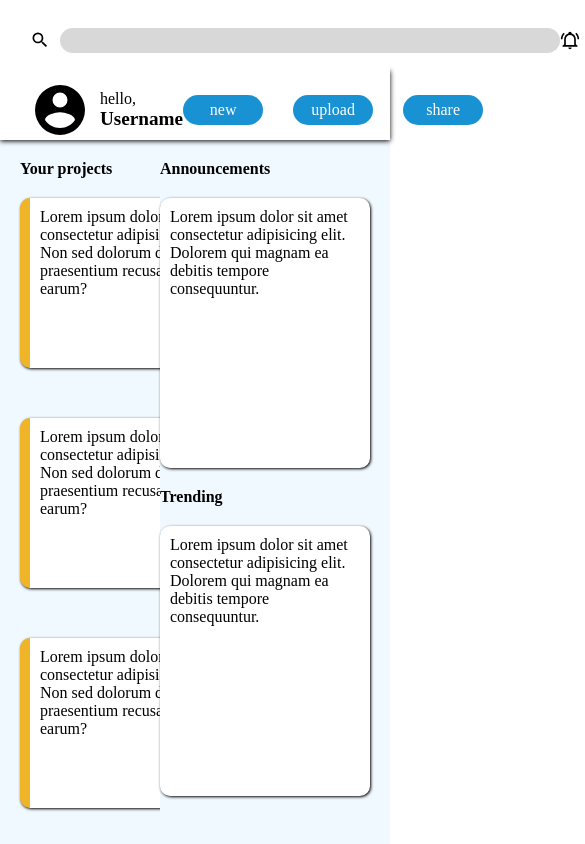
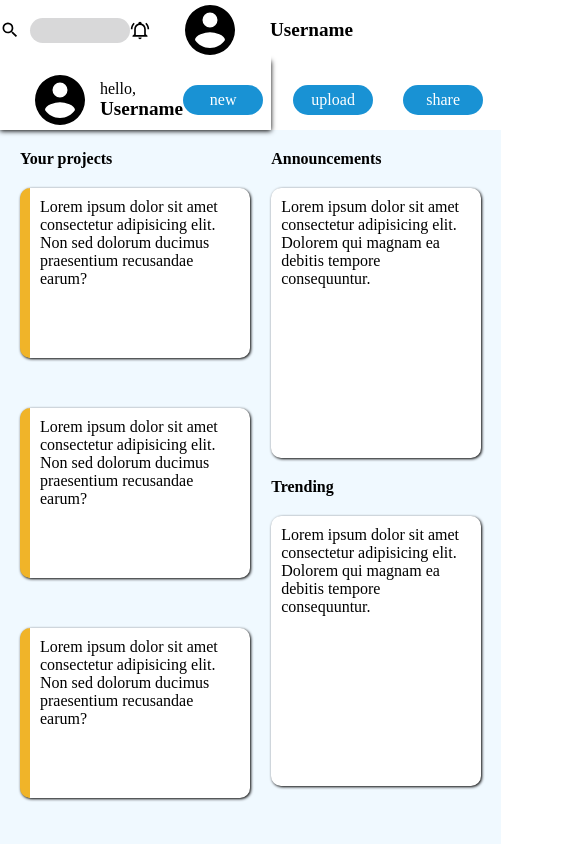
Before and after one commit to zaifa-1/Dashboard, a plain HTML site: page index.html in a window 390 px wide. Shown: the top 844 px of the page, 585 px wide, since content can reach past the window. Drawn offline with Linux system fonts and the light colour scheme.

Commit message:
Update style.css

```diff
--- a/style.css
+++ b/style.css
@@ -36,7 +36,7 @@ img{
 
 .container{
     display: grid;
-    grid-template-columns: 18% repeat(5 , 1fr);
+    grid-template-columns: repeat(6 , 1fr);
     height: 100vh;
 }
 
@@ -69,9 +69,6 @@ input{
     border: none;
 }
 
-input:focus{
-    outline: none;
-}
 
 .left, .right{
     display: flex;
@@ -131,6 +128,7 @@ li{
     font-size: 1.2em;
     font-weight: bold;
     z-index: 2;
+    padding-right: 40px;
 }
 .dashboard{
     font-size: 1.3em;
@@ -178,6 +176,10 @@ li:active{
     transform: scale(0.97);
 }
 
+input:focus{
+    outline: none;
+}
+
 .sidebar > div > div > p:hover{
     color: #e2e8f0;
     transition: 0.2s ease-in-out;
@@ -185,6 +187,11 @@ li:active{
 }
 
 @media (max-width:1067px){
+
+    .container{
+        width: 100vw;
+        height: 100vh;
+    }
 
     .card{
         width: 200px;
@@ -199,19 +206,74 @@ li:active{
     }
 
     .header{
-        grid-area: 1/1/1/8;
+        grid-row-start:1 ;
+        grid-row-end: 1;
+        grid-column-start:1 ;
+        grid-column-end: -1;
+        padding-left: 0px;
+        padding-top: 0px;
     }
 
+    input{
+        appearance: none;
+        width: 100px;
+        height: 25px;
+        border-radius: 15px;
+        background: #c5c5c6aa;
+    }
+
+
+
+
+
+
+
+
+
+
+
+
+
+
+
+
+
+
+
+
+
+
+
+
+
+
+
+
+
+
+
     .navbar{
-        grid-area: 2/1/2/8;
+        grid-row-start:2 ;
+        grid-row-end:2 ;
+        grid-column-start:1 ;
+        grid-column-end: -1 ;
     }
 
     .menu{
-        grid-area: 3/1/7/7;
+        grid-row-start:3 ;
+        grid-column-start:1 ;
+    }
+
+    .ads{
+        grid-row-start: 3 ;
+        grid-column-start: -1 ;
+        grid-column-end: -1 ;
     }
 
     .sidebar{
-        transform: translate(-200px);
-        transition: 0.5s;
+        transform: translate(-250px) ;
+        transition: 0.5s ease-in-out;
     }
+
+
 }
```
